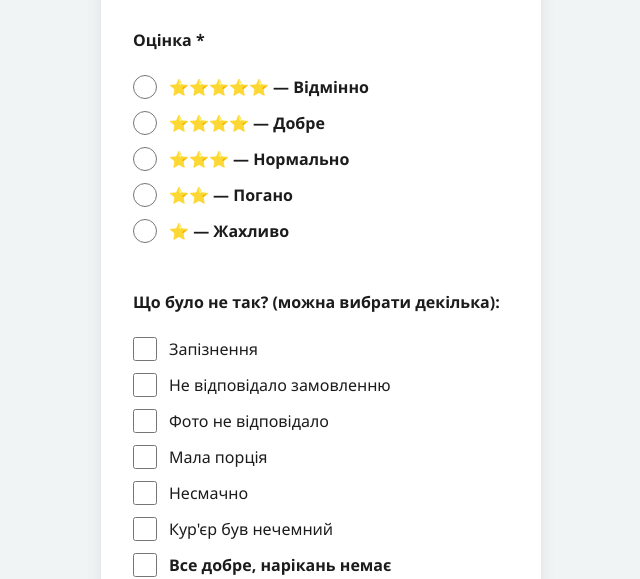
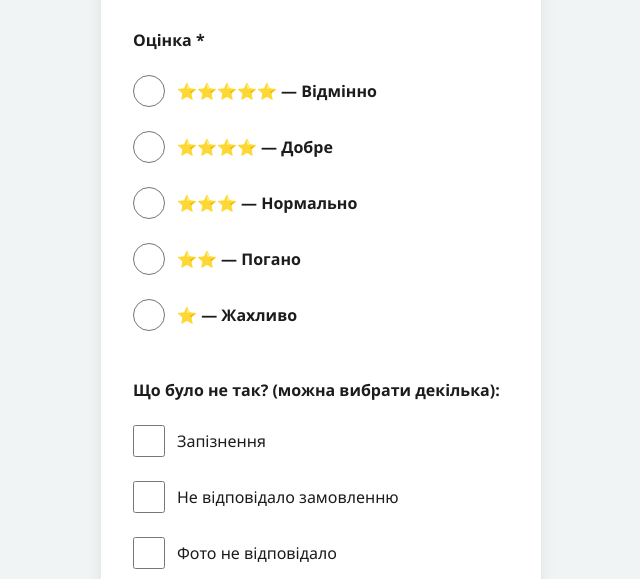
Before and after one commit to Miros908/Rybolov_reviews, a plain HTML site: page index.html in a window 1280 px wide. Shown: the part 236-815 px from the top of the page, without its empty margins (319-959 px from the left). Drawn offline with Linux system fonts and the light colour scheme.

Commit message:
first commit8

```diff
--- a/index.html
+++ b/index.html
@@ -84,7 +84,7 @@ select {
     .checkbox-group {
       display: flex;
       flex-direction: column;
-      gap: 0.75rem;
+      gap: 1.5rem;
       margin-bottom: 3rem;
     }
 
@@ -97,8 +97,8 @@ select {
     }
 
     .checkbox-group input[type="checkbox"] {
-  width:1.5rem;
- height:1.5rem;
+  width:2rem;
+ height:2rem;
       flex-shrink: 0;
     }
 
@@ -156,8 +156,8 @@ select {
     }
 
     .rating-group input{
-      width:1.5rem;
-      height:1.5rem
+      width:2rem;
+      height:2rem
     }
      .rating-group label{
       display: flex;
@@ -190,7 +190,7 @@ select {
     <form id="feedback-form" novalidate>
 
      <label style="margin-bottom: 1.5rem;">Оцінка *</label>
-<div class="rating-group" style="margin-bottom: 3rem; display: flex; flex-direction: column;gap: 0.75rem;">
+<div class="rating-group" style="margin-bottom: 3rem; display: flex; flex-direction: column;gap: 1.5rem;">
   <label><input type="radio" name="rating" value="5" required /> ⭐️⭐️⭐️⭐️⭐️ — Відмінно</label>
   <label><input type="radio" name="rating" value="4" /> ⭐️⭐️⭐️⭐️ — Добре</label>
   <label><input type="radio" name="rating" value="3" /> ⭐️⭐️⭐️ — Нормально</label>
```
